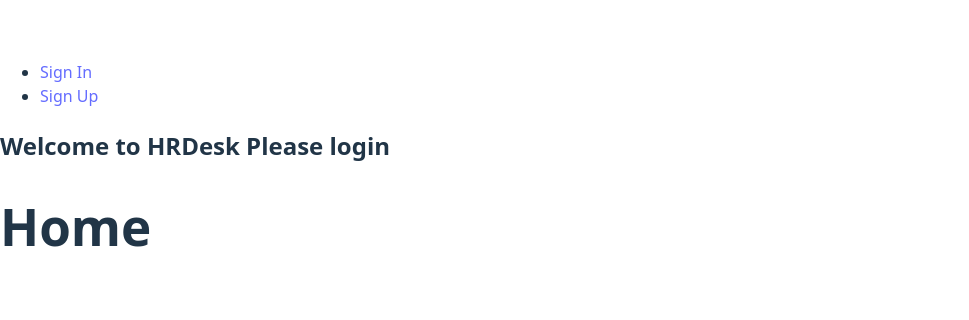
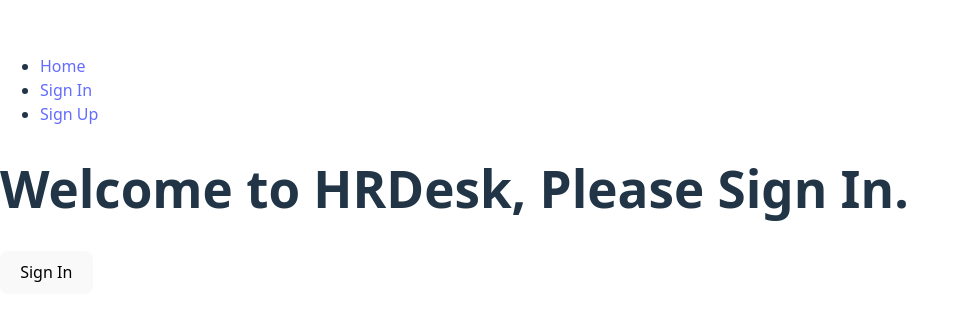
Before and after one commit to Leuim/HRDesk-Frontend, a React (Vite) app: page / in a window 1280 px wide. Shown: the part 234-554 px from the top of the page, without its empty margins (0-969 px from the left). Built offline with nearby package versions, Linux system fonts and the light colour scheme; no server answers.

Commit message:
added the landing page component

```diff
--- a/src/App.jsx
+++ b/src/App.jsx
@@ -7,23 +7,23 @@
 import AdminDashboard from './components/AdminDashboard/AdminDashboard'
 import EmployeesRecords from './components/EmployeesRecords/EmployeesRecords'
 import PendingLeaveRequests from './components/PendingLeaveRequests/PendingLeaveRequests'
+import Landing from './components/Landing/Landing'
 
 const App = () => {
-  const {user} = useContext(UserContext)
+  const { user } = useContext(UserContext)
   return (
     <>
-    <NavBar/>
-    {user ?(<h2>Welcome to HRDesk {user.name}</h2>):
-    (<h2>Welcome to HRDesk Please login</h2>)}
-    <Routes>
-      <Route path='/' element={<h1>Home</h1>}/>
-      <Route path='/sign-up' element={<SignUpForm/>}/>
-      <Route path='/sign-in' element={<SignInForm/>}/>
-       <Route path="/admin-dashboard" element={<AdminDashboard />}>
+      <NavBar />
+      <Routes>
+        <Route path='/' element={<Landing />} />
+        <Route path='/sign-up' element={<SignUpForm />} />
+        <Route path='/sign-in' element={<SignInForm />} />
+        <Route path="/admin-dashboard" element={<AdminDashboard />}>
           <Route path="employees-records" element={<EmployeesRecords />} />
           <Route path="pending-leave-requests" element={<PendingLeaveRequests />} />
         </Route>
-    </Routes>
+
+      </Routes>
     </>
   )
 }
--- /dev/null
+++ b/src/components/Landing/Landing.jsx
@@ -0,0 +1,31 @@
+import React from 'react'
+import { UserContext } from '../../contexts/UserContext'
+import { useContext } from 'react'
+import { useNavigate } from 'react-router'
+
+const Landing = () => {
+    const { user } = useContext(UserContext)
+    const navigate = useNavigate()
+    return (
+<div>
+  {user ? (
+    user.role === 'admin' ? (
+      <>
+        <h1>Welcome to HRDesk {user.name}.</h1>
+        <button onClick={()=>navigate('/admin-dashboard')}>Admin Dashboard</button>
+      </>
+    ) : (
+      <>
+        <h1>Welcome to HRDesk {user.name}.</h1>
+        <button onClick={()=>navigate('/employee-dashboard')}>Employee Dashboard</button>
+      </>
+    )
+  ) : (
+    <>
+    <h1>Welcome to HRDesk, Please Sign In.</h1>
+    <button onClick={() =>navigate('/sign-in')}>Sign In</button>
+    </>
+  )}
+</div>
+    )}
+export default Landing
--- a/src/components/NavBar/NavBar.jsx
+++ b/src/components/NavBar/NavBar.jsx
@@ -11,6 +11,7 @@
   return (
     <nav>
       <ul>
+        <li><Link to='/'>Home</Link></li>
         {user ? (
           <>
             <li><Link to='/' onClick={handleSignout}>Sign Out</Link></li>
@@ -18,7 +19,7 @@
               <li><Link to='/admin-dashboard'>Admin dashboard</Link></li>
               <li><Link to='/admin-dashboard/pending-leave-requests'>Pending Leave Requests</Link></li>
               <li><Link to='/admin-dashboard/employees-records'>View Employees Records</Link></li>
-              </>
+          </>
             ) : (
               <li><Link to='/employee-dashboard'>Employee dashboard</Link></li>
             )}
```
